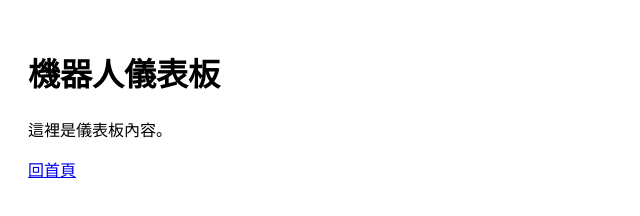
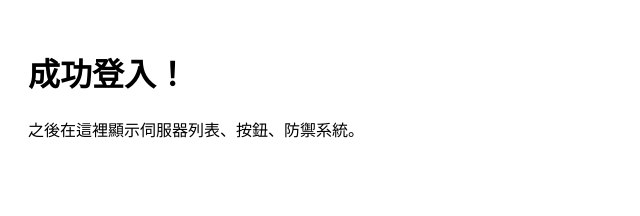
Before and after one commit to Hank880886/panel, a website: page views/dashboard.html in a window 1280 px wide. Shown: the whole page, without its empty margins (0-640 px from the left). Drawn offline with Linux system fonts and the light colour scheme.

Commit message:
Update and rename dashboard.html to views/dashboard.html

```diff
--- a/dashboard.html
+++ b/views/dashboard.html
@@ -6,8 +6,7 @@
     <link rel="stylesheet" href="/app.css">
 </head>
 <body>
-    <h1>機器人儀表板</h1>
-    <p>這裡是儀表板內容。</p>
-    <a href="/">回首頁</a>
+    <h1>成功登入！</h1>
+    <p>之後在這裡顯示伺服器列表、按鈕、防禦系統。</p>
 </body>
 </html>
```
